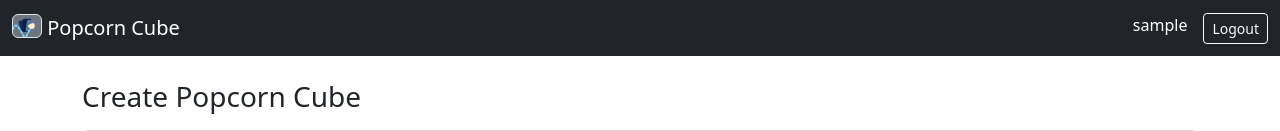
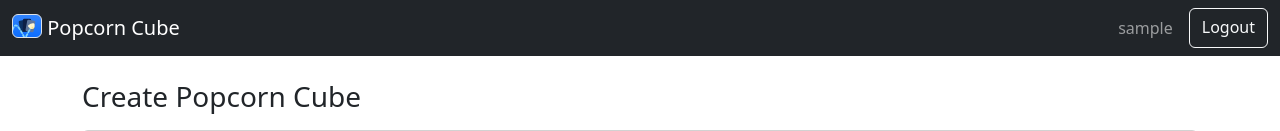
Before and after one commit to vtbassmatt/popcorn-cube, a Django app: page /cubes/new/ in a window 1280 px wide. Shown: the top 131 px of the page. Run offline with Django 5.2, Linux system fonts and the light colour scheme; the visitor is signed in with stand-in values (Sample User, id 1); data comes from the database, SQL or seed files in the repository.

Commit message:
fix navbar alignment

```diff
--- a/cubes/templates/cubes/base.html
+++ b/cubes/templates/cubes/base.html
@@ -13,13 +13,13 @@
       <div class="container-fluid">
         <a class="navbar-brand" href="{% url 'cube-list' %}">
           <img src="{% static 'cubes/popcorn-card-fan.svg' %}" alt="" width="30" height="24"
-               class="d-inline-block align-text-top bg-secondary rounded border">
+               class="d-inline-block align-text-top bg-primary bg-gradient rounded border">
           Popcorn Cube
         </a>
         <div class="d-flex text-white">
           {% if user.is_authenticated %}
-            <span class="me-3">{{ user.username }}</span>
-            <a class="btn btn-outline-light btn-sm" href="{% url 'logout' %}">Logout</a>
+            <span class="me-3 navbar-text">{{ user.username }}</span>
+            <a class="btn btn-outline-light" href="{% url 'logout' %}">Logout</a>
           {% endif %}
         </div>
       </div>
```
